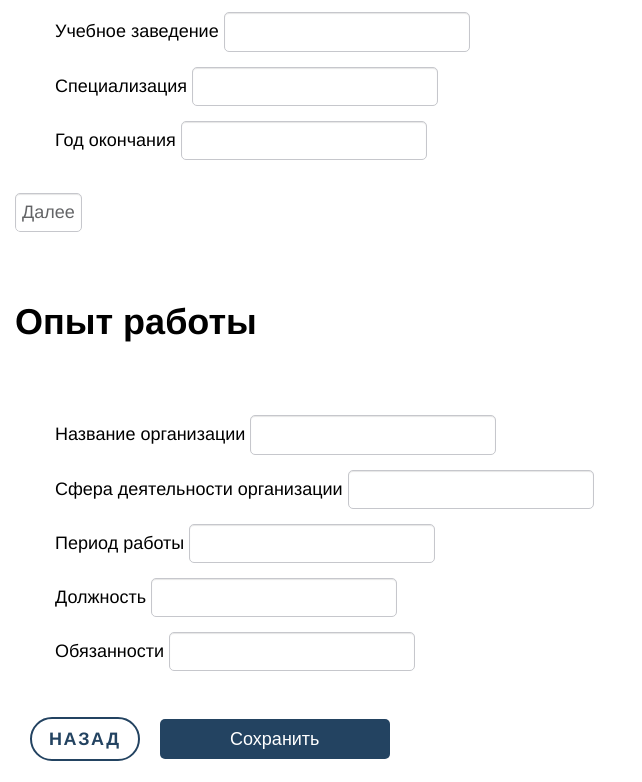
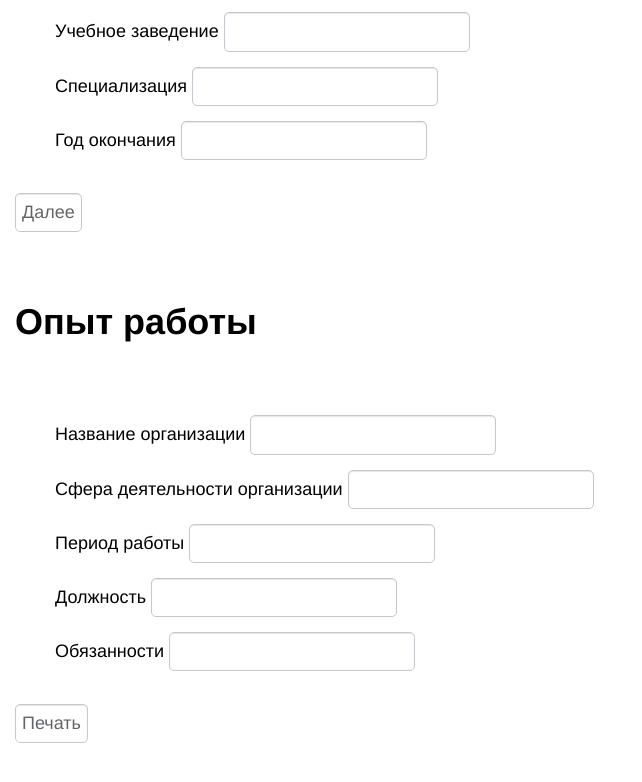
Before and after one commit to DoperPro/summary.github.io, a plain HTML site: page index.html in a window 1280 px wide. Shown: the part 672-1454 px from the top of the page, without its empty margins (0-642 px from the left). After the commit the page ends 1423 px from the top, so only its background shows below. Drawn offline with Linux system fonts and the light colour scheme.

Commit message:
печать

```diff
--- a/index.html
+++ b/index.html
@@ -82,8 +82,8 @@
 			<li><span>Обязанности </span><input type="text" name="Duties" id="Duties" pattern="^[А-Яа-яЁё]+$"></li>
 		</ul>
 		<div class="search">
-			<a href="institution.html" class="button-back"> Назад</a>
-			<button type="submit">Сохранить</button>
+			<input type="button" value="Печать" onClick="window.print()">
+
 		</div>
 	</form>
 
--- a/script.js
+++ b/script.js
@@ -1,3 +1,6 @@
 let form1 = document.getElementById('main_form');
 let form2 = document.getElementById('main_form2');
+let form3 = document.getElementById('main_form3');
+
+
 console.log(form1);
```
